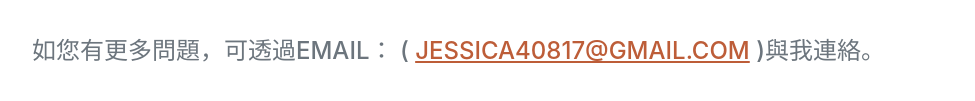
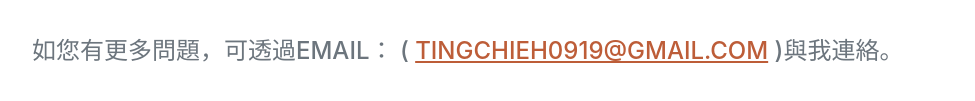
Before and after one commit to a113070013/tingchieh0919.github.io, a plain HTML site: page index.html in a window 1280 px wide. Shown: the part 5488-5589 px from the top of the page, without its empty margins (288-1263 px from the left). Drawn offline with nearby package versions, Linux system fonts and the light colour scheme; a web font is replaced by a local one.

Commit message:
Update index.html

```diff
--- a/index.html
+++ b/index.html
@@ -342,7 +342,7 @@
                   </div>
                   <div class="subheading mb-5"style="text-indent"><br>
                     <p>如您有更多問題，可透過email：
-                       ( <a href="mailto:jessica40817@gmail.com" class="darkbrown">jessica40817@gmail.com</a> )與我連絡。</p>
+                       ( <a href="mailto:tingchieh0919@gmail.com" class="darkbrown">tingchieh0919@gmail.com</a> )與我連絡。</p>
                 </div>
                 </div>
             </div>
```
